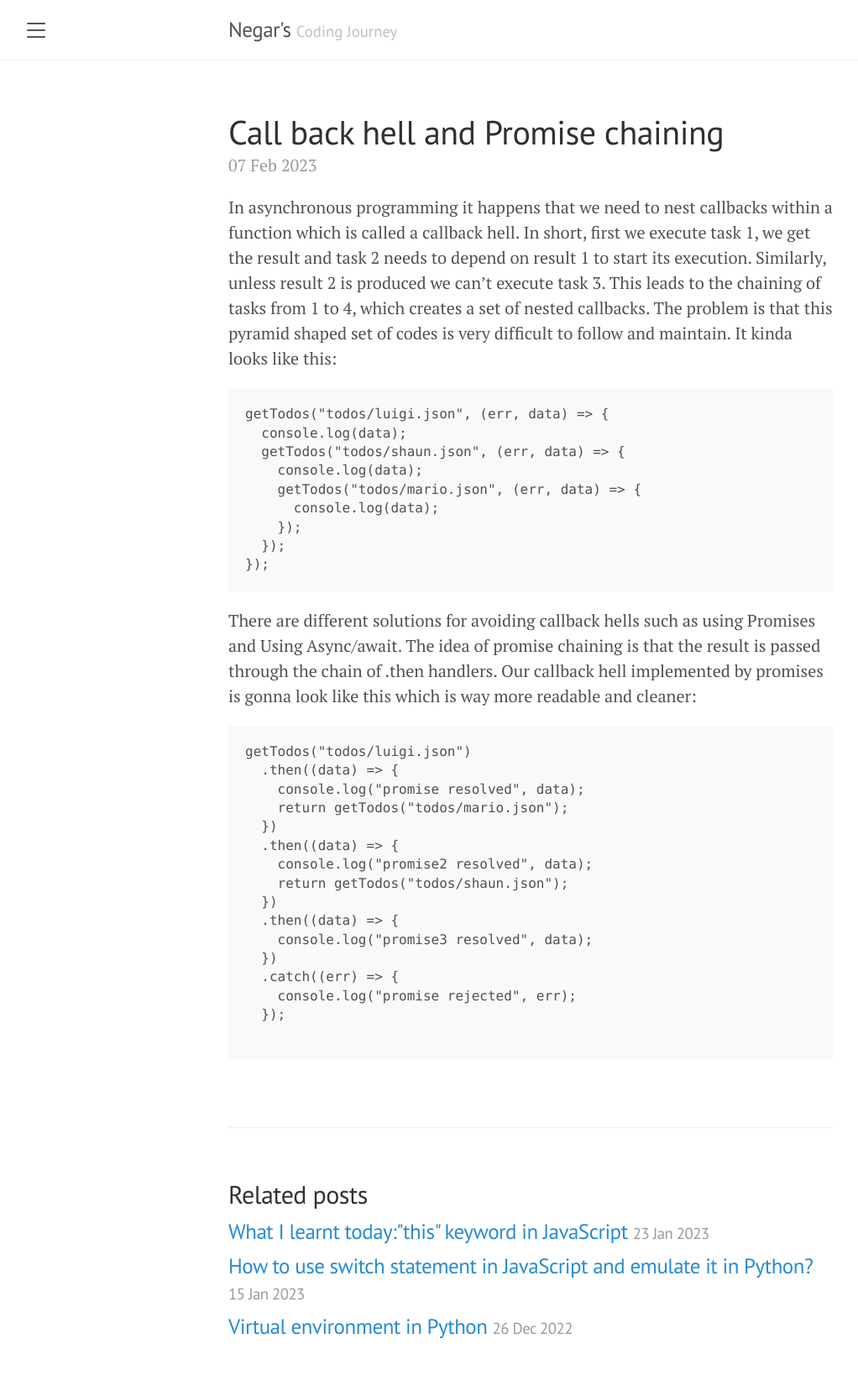
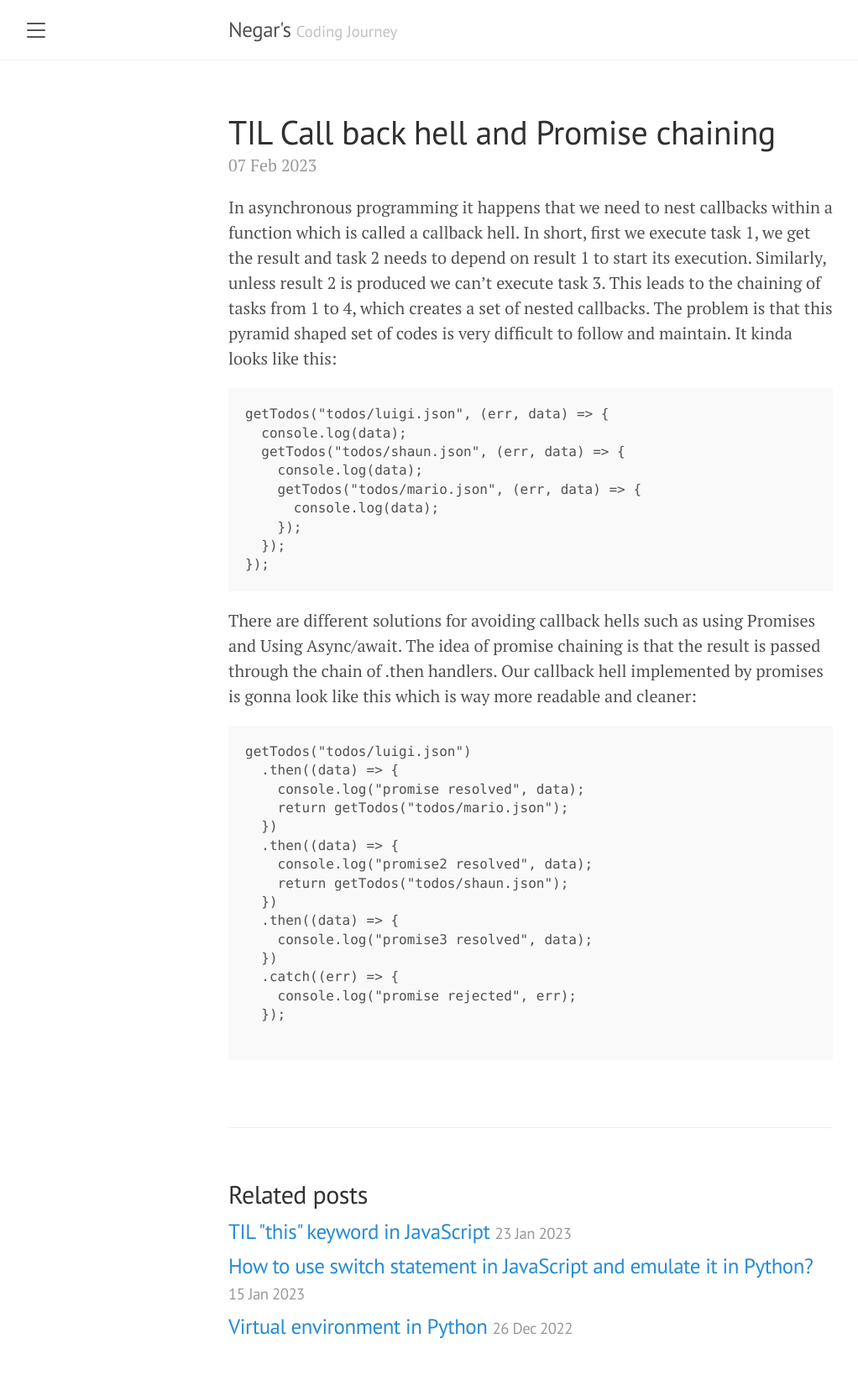
Before and after one commit to negarbaharmand/negarspages, a Jekyll site: the page built from _posts/2023-02-07-callbackhell.md, in a window 1280 px wide. Shown: the whole page at 84% size, without its empty margins (8-1030 px from the left). Built offline with Jekyll 4.4.1, drawn with Linux system fonts in a browser that asks for light colours; our own code applies the rules of GitHub Pages for plain Markdown files.

Commit message:
Title modification

```diff
--- a/_posts/2023-01-23-this-keyword.md
+++ b/_posts/2023-01-23-this-keyword.md
@@ -1,5 +1,5 @@
 ---
-title: What I learnt today:"this" keyword in JavaScript
+title: TIL "this" keyword in JavaScript
 date: 2023-01-23 09:00:00 +0100
 categories: [JavaScript]
 tags: [javascript, wilt] # TAG names should always be lowercase
--- a/_posts/2023-02-07-callbackhell.md
+++ b/_posts/2023-02-07-callbackhell.md
@@ -1,5 +1,5 @@
 ---
-title: Call back hell and Promise chaining
+title: TIL Call back hell and Promise chaining
 date: 2023-02-07 09:00:00 +0100
 categories: [JavaScript]
 tags: [javascript, promises] # TAG names should always be lowercase
```
